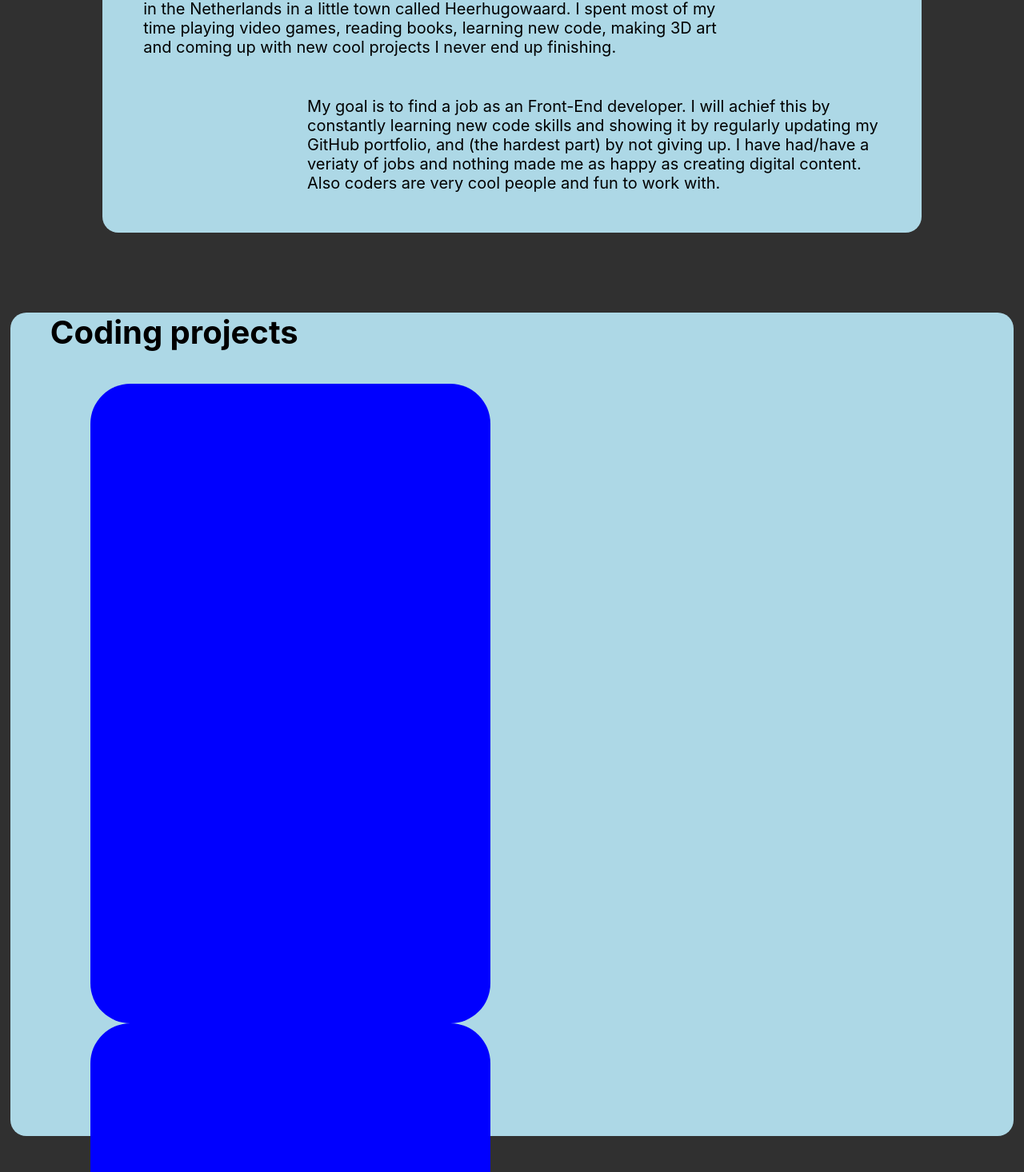
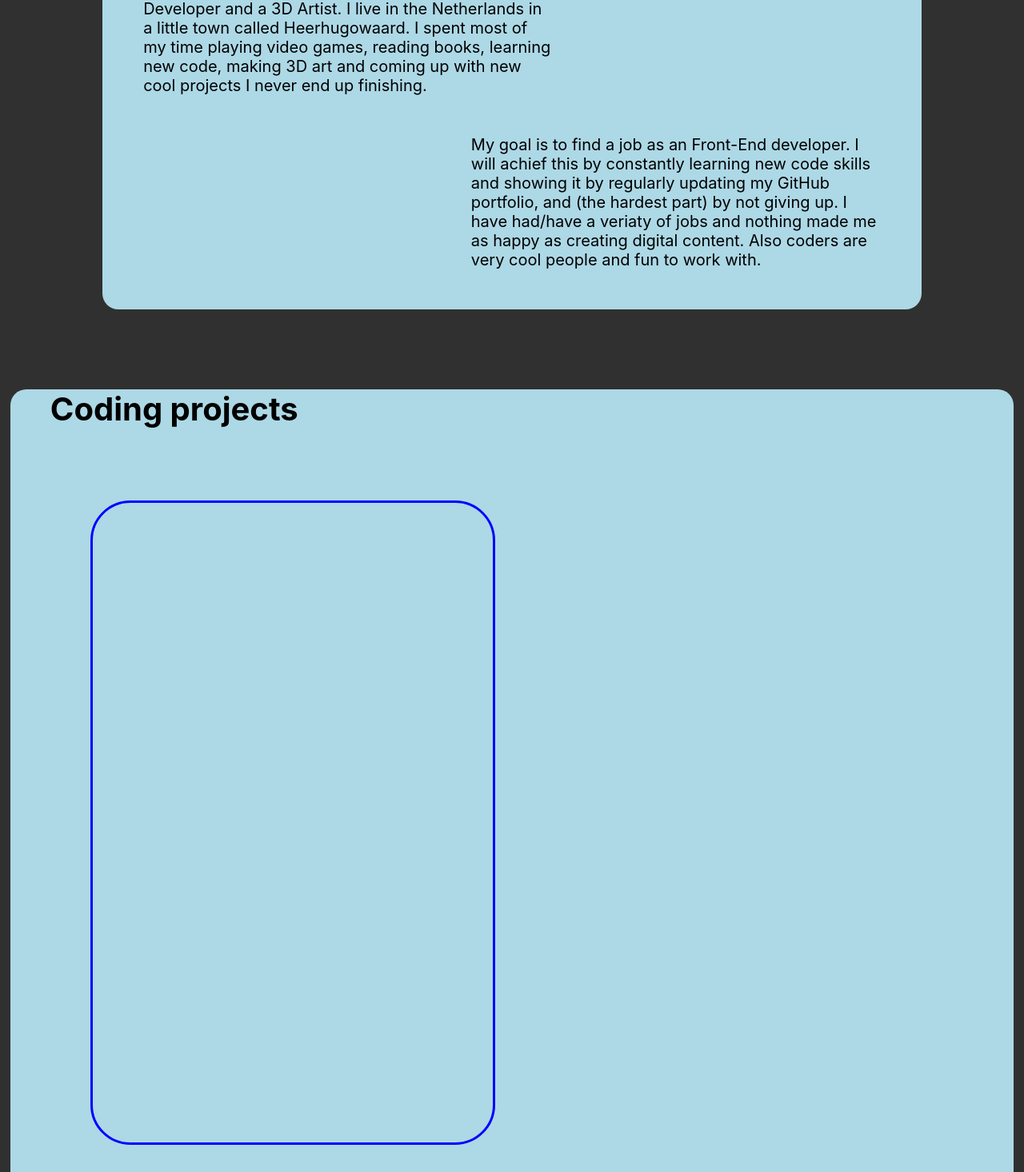
Before and after one commit to TimothyBlom/PortfolioWebsite, a React (Create React App) app: page / in a window 1280 px wide. Shown: the part 1464-2930 px from the top of the page at 80% size. Built offline with nearby package versions, Linux system fonts and the light colour scheme.

Commit message:
added css

```diff
--- a/src/App.js
+++ b/src/App.js
@@ -35,6 +35,10 @@ function App() {
 
       <div className="coding tab">
         <p className="tabTitle">Coding projects</p>
+
+        {/* <div className="codeText">
+          <p>My projects</p>
+        </div> */}
 
         <div className="codeProjectContainer">
           <p></p>
--- a/src/style/App.css
+++ b/src/style/App.css
@@ -78,30 +78,39 @@
 }
 
 .aboutMeTextTop {
-  width: 70%;
+  width: 50%;
   margin-bottom: 50px;
   margin-left: 5%;
 }
 
 .aboutMeTextBottom {
-  width: 70%;
-  margin-left: 25%;
+  width: 50%;
+  margin-left: 45%;
   margin-right: 5%;
 }
 
-
+/* coding */
 .coding {
-  height: 1000px;
+  min-height: 1000px;
   width: 98%;
   margin-left: 1%;
+}
+
+.codeText {
+  height: 800px;
+  width: 500px;
+  border: solid 3px blue;
+  border-radius: 50px;
+  margin: 50px 100px;
+  float: left;
 }
 
 .codeProjectContainer {
   height: 800px;
   width: 500px;
-  background-color: blue;
+  border: solid 3px blue;
   border-radius: 50px;
-  margin: 0 100px;
+  margin: 50px 100px;
   float: left;
 }
 
```
Also changed, not shown: 1 other file (tests, documents, lock files or other folders).
